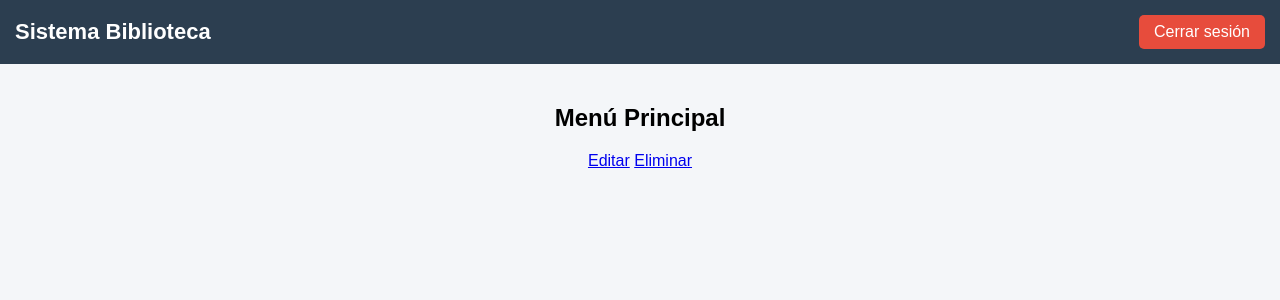
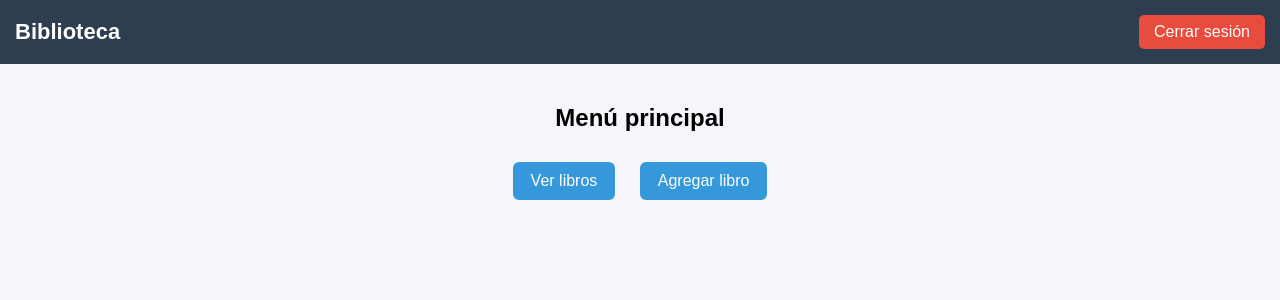
Before and after one commit to sonbaku/biblioteca-flask, a Flask app: template templates/menu.html in a window 1280 px wide. Shown: the top 300 px of the page. Run offline with Flask 3, Linux system fonts and the light colour scheme; the template is opened without the code that fills it, so the values that code supplies are empty; some libraries are stand-ins or nearby versions.

```diff
--- a/templates/menu.html
+++ b/templates/menu.html
@@ -2,29 +2,25 @@
 <html>
 
 <head>
-
+<link rel="stylesheet" href="{{ url_for('static', filename='style.css') }}">
 <title>Menú</title>
-
-<link rel="stylesheet" href="{{ url_for('static', filename='style.css') }}">
-
 </head>
 
 <body>
 
 <div class="header">
-<h1>Sistema Biblioteca</h1>
-<a href="/logout" class="logout">Cerrar sesión</a>
+<h1>Biblioteca</h1>
+<a class="logout" href="/logout">Cerrar sesión</a>
 </div>
 
 <div class="container">
 
-<h2>Menú Principal</h2>
+<h2>Menú principal</h2>
 
-<a href="/editar/{{libro[0]}}">Editar</a>
-<a href="/eliminar/{{libro[0]}}">Eliminar</a>
+<a class="btn" href="/libros">Ver libros</a>
+<a class="btn" href="/agregar">Agregar libro</a>
 
 </div>
 
 </body>
-
 </html>
```
Also changed, not shown: templates/libros.html (+6 -2 lines).
